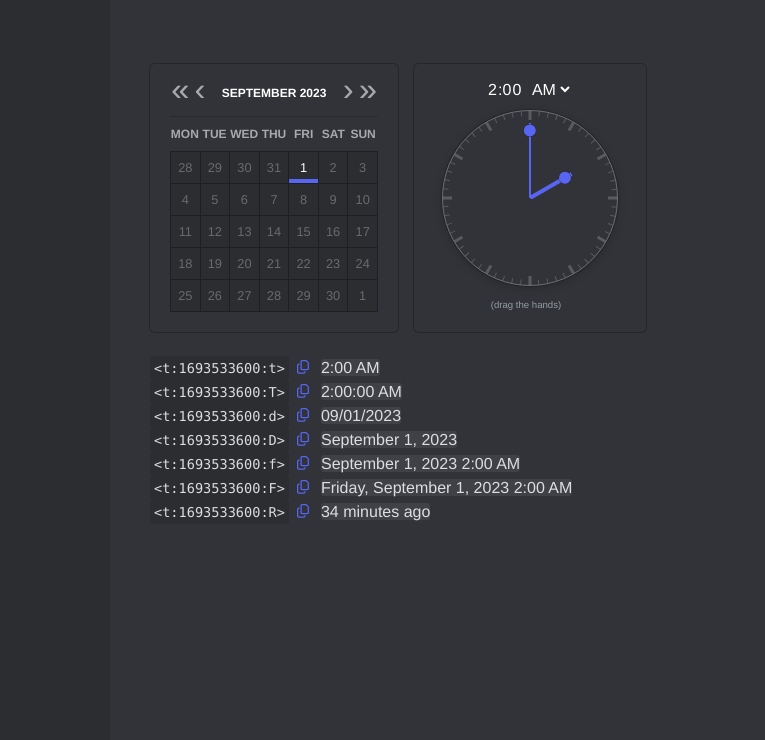
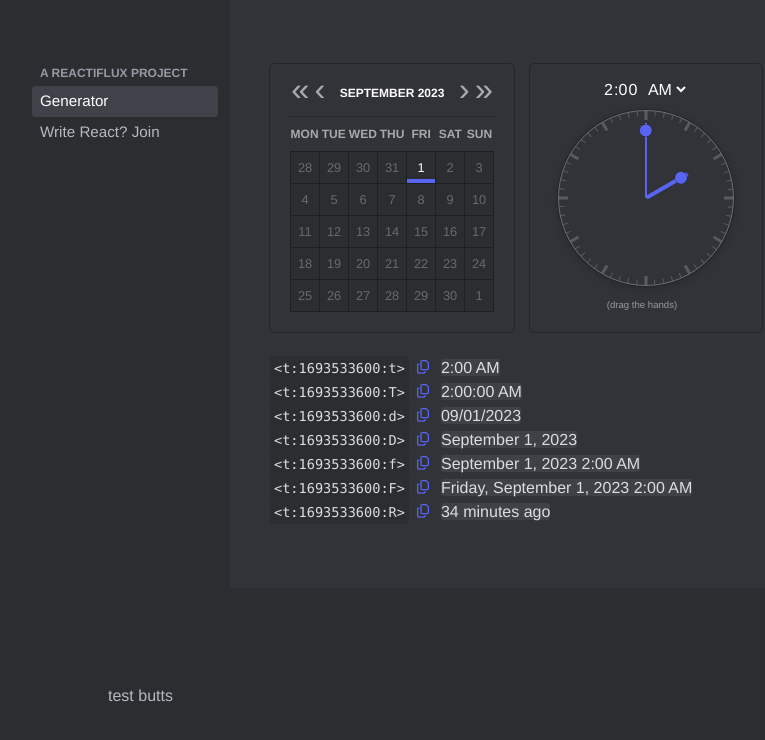
Before and after one commit to vcarl/discord-timestamps, a Next.js app: page / in a window 1280 px wide. Shown: the top 740 px of the page, without its empty margins (239-1004 px from the left). Built offline with nearby package versions, Linux system fonts and the light colour scheme.

Commit message:
Layout polish

```diff
--- a/pages/index.js
+++ b/pages/index.js
@@ -12,6 +12,24 @@ import ForceClient from "../components/ForceClient";
 const now = new Date();
 now.setMinutes(0);
 now.setSeconds(0);
+
+const NavItem = ({ children, className }) => {
+  return <li className={`${className} px-2 py-1`}>{children}</li>;
+};
+
+const Nav = ({ className }) => {
+  return (
+    <nav className={`${className} py-[3.75rem] pl-5 pr-3`}>
+      <h1 className="px-2 py-1">A Reactiflux Project</h1>
+      <ul>
+        <NavItem className="active">Generator</NavItem>
+        <NavItem>
+          <a href="https://www.reactiflux.com">Write React? Join</a>
+        </NavItem>
+      </ul>
+    </nav>
+  );
+};
 
 export default function Home() {
   const [datetime, setDate] = useState(now);
@@ -39,9 +57,9 @@ export default function Home() {
         src="https://www.googletagmanager.com/gtag/js?id=G-3BBW7XEREH"
       ></Script>
 
-      <div className="flex">
-        <nav></nav>
-        <main className="content min-h-screen py-16 pl-10">
+      <div className="grid md:grid-rows-layout md:grid-cols-layout">
+        <Nav className="md:col-start-2" />
+        <main className="py-16 pl-10 pr-5">
           <ForceClient>
             <div className="flex -ml-2 pb-6">
               <DatePicker
@@ -58,9 +76,11 @@ export default function Home() {
             <DiscordTimestamps datetime={datetime} />
           </ForceClient>
         </main>
+        <div className="bg-fill md:block hidden" />
+        <footer className="md:col-span-2 md:col-start-2 p-24">
+          test butts
+        </footer>
       </div>
-
-      <footer className=""></footer>
     </>
   );
 }
--- a/styles/TimePicker.css
+++ b/styles/TimePicker.css
@@ -24,6 +24,7 @@
 }
 
 .react-time-picker .react-time-picker__inputGroup {
+  color: #fff;
   border: 0;
   flex-grow: 0;
   font-size: 1rem;
--- a/styles/globals.css
+++ b/styles/globals.css
@@ -8,8 +8,8 @@ body {
   margin: 0;
   font-family: Helvetica, sans-serif;
 
-  color: #fff;
-  background-color: rgb(49, 51, 56);
+  color: rgb(181, 186, 193);
+  background-color: rgb(43, 45, 49);
 }
 
 a {
@@ -21,15 +21,47 @@ a {
   box-sizing: border-box;
 }
 
-.control {
-  border-radius: 0.3rem;
-  box-shadow: rgba(30, 31, 34, 0.6) 0px 0px 0px 1px;
+.bg-fill {
+  background-color: rgb(49, 51, 56);
 }
 
 nav {
   flex: 1 0 13.625rem;
   background-color: rgb(43, 45, 49);
 }
-.content {
+
+nav li {
+  background-color: (78, 80, 88, 0.3);
+  border-radius: 0.25rem;
+  font-size: 0.95rem;
+}
+nav li.active {
+  background-color: rgba(78, 80, 88, 0.6);
+  color: rgb(255, 255, 255);
+}
+
+nav hr {
+  background-color: rgba(78, 80, 88, 0.48);
+  margin: 0.625rem 0.5rem;
+  height: 1px;
+}
+
+footer {
+}
+
+main {
   flex: 1 1 50rem;
+  background-color: rgb(49, 51, 56);
 }
+
+h1 {
+  color: rgb(148, 155, 164);
+  font-size: 0.75rem;
+  text-transform: uppercase;
+  font-weight: 700;
+}
+
+.control {
+  border-radius: 0.3rem;
+  box-shadow: rgba(30, 31, 34, 0.6) 0px 0px 0px 1px;
+}
--- a/tailwind.config.js
+++ b/tailwind.config.js
@@ -8,7 +8,10 @@ module.exports = {
   theme: {
     extend: {
       gridTemplateColumns: {
-        layout: "1fr min-content 1fr",
+        layout: `1fr 13.625rem min(35rem) 1fr`,
+      },
+      gridTemplateRows: {
+        layout: "auto min-content",
       },
     },
   },
```
Also changed, not shown: 1 other file (tests, documents, lock files or other folders).
